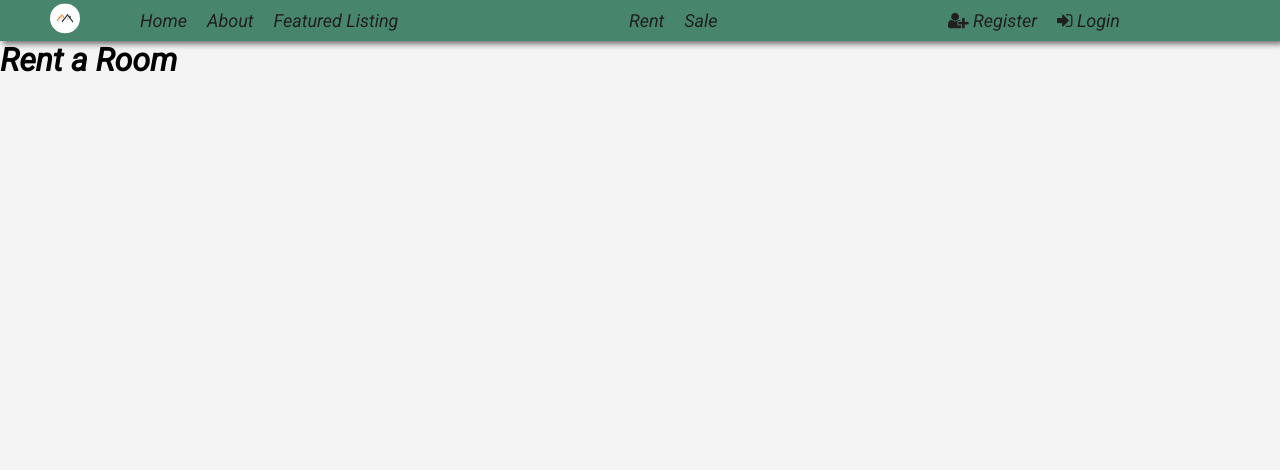
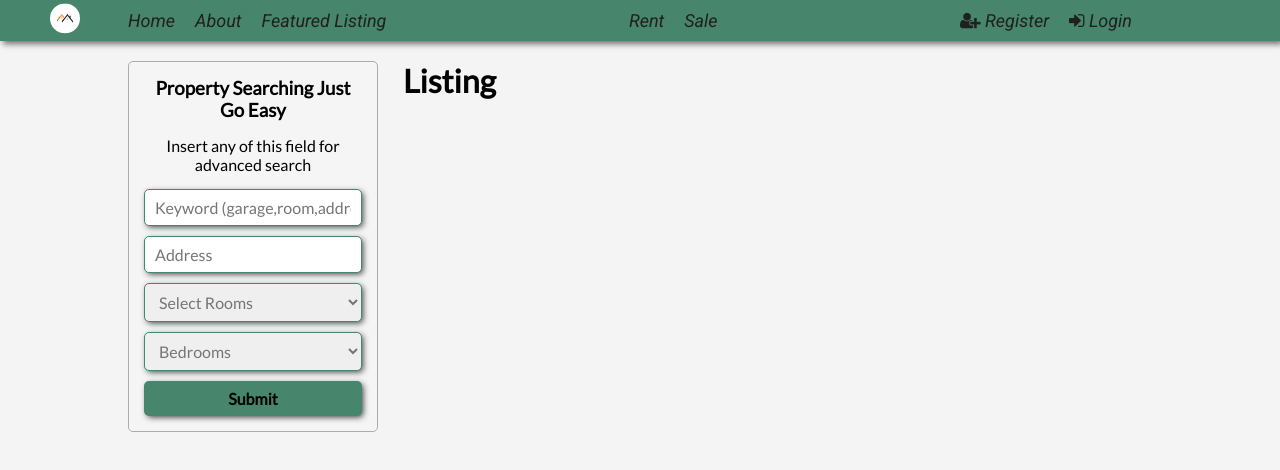
Before and after one commit to Sanjay-RD/roomfinder, a React (Create React App) app: page / in a window 1280 px wide. Shown: the top 470 px of the page. Built offline with nearby package versions, Linux system fonts and the light colour scheme.

Commit message:
Searching and Header fix

```diff
--- a/public/index.html
+++ b/public/index.html
@@ -17,6 +17,11 @@
       href="https://fonts.googleapis.com/css2?family=Roboto:ital@1&display=swap"
       rel="stylesheet"
     />
+    <link rel="preconnect" href="https://fonts.gstatic.com" />
+    <link
+      href="https://fonts.googleapis.com/css2?family=Lato&display=swap"
+      rel="stylesheet"
+    />
     <!-- fonts awesome -->
     <link
       rel="stylesheet"
--- a/src/App.css
+++ b/src/App.css
@@ -6,19 +6,27 @@
 
 * {
   box-sizing: border-box;
-
   padding: 0;
   margin: 0;
   font-family: "Roboto", sans-serif;
 }
 
+h1,
+h2,
+h3,
+h4,
+p {
+  font-family: "Lato", sans-serif;
+}
+
 body {
   background-color: #f4f4f4;
-  overflow: hidden;
+  /* overflow: hidden; */
 }
 
 .container {
-  max-width: 1000px;
+  /* max-width: 1070px; */
+  width: 80%;
   margin: auto;
 }
 
@@ -35,6 +43,12 @@ a {
   text-decoration: none;
 }
 
+.grid-2 {
+  display: grid;
+  grid-template-columns: 1fr 5fr;
+  grid-column-gap: 25px;
+}
+
 /*  */
 
 /*NAVBAR*/
@@ -46,6 +60,9 @@ nav {
   background-color: var(--primary-color);
   box-shadow: 3px 3px 6px 0px rgba(0, 0, 0, 0.55);
   padding: 10px 0px;
+  margin-bottom: 20px;
+  z-index: 1;
+  overflow: hidden;
 }
 
 .logo {
@@ -87,7 +104,64 @@ nav {
   font-size: 20px;
 }
 
-/*  */
+/* Searching */
+.search {
+  width: 250px;
+  border: 1px solid #afabab;
+  padding: 15px 15px;
+  background: #f5f5f5;
+  border-radius: 5px;
+}
+
+.search-mobile-button {
+  display: none;
+}
+
+.search-form {
+  display: flex;
+  flex-direction: column;
+}
+
+p.search-instruction {
+  margin: 15px 0px;
+}
+
+.search-heading,
+.search-instruction {
+  text-align: center;
+}
+
+.form-control {
+  padding: 8px 10px;
+  border-radius: 5px;
+  outline: none;
+  font-family: "Lato";
+  font-size: 16px;
+}
+
+input[type="text"],
+select {
+  margin-bottom: 10px;
+  border: 1px solid var(--primary-color);
+  box-shadow: 2px 2px 6px -1px rgba(0, 0, 0, 0.76);
+  color: #757575;
+}
+
+input[type="text"]:focus,
+select:focus,
+input[type="submit"]:hover {
+  box-shadow: 2px 2px 6px -1px var(--primary-color);
+}
+
+input[type="submit"] {
+  cursor: pointer;
+  font-weight: bold;
+  border: none;
+  background: var(--primary-color);
+  box-shadow: 2px 2px 6px -1px #333;
+}
+
+/* ----------- */
 
 @media screen and (max-width: 960px) {
   .container {
@@ -106,6 +180,10 @@ nav {
     justify-content: center;
   }
 
+  .grid-2 {
+    grid-template-columns: 1fr;
+  }
+
   .login-register {
     margin-left: 20px;
   }
@@ -115,7 +193,7 @@ nav {
     /* display: none; */
     display: flex;
     flex-direction: column;
-    position: absolute;
+    position: fixed;
     width: 100px;
     top: 40px;
     right: -100%;
@@ -123,6 +201,8 @@ nav {
     padding: 5px 0px;
     opacity: 1;
     transition: all 0.5s ease;
+    z-index: 1000;
+    box-shadow: 3px 3px 6px 0px rgba(0, 0, 0, 0.55);
   }
 
   .nav-menu.active {
@@ -149,4 +229,48 @@ nav {
     right: 0;
     transform: translate(-20px, 40%);
   }
+
+  /* Search */
+  .search {
+    margin: auto;
+    position: absolute;
+    top: 50px;
+    left: -100%;
+    width: 90%;
+    transition: all 0.5s ease;
+    z-index: 1;
+  }
+  .modile-search {
+    top: 50px;
+    left: 0;
+    right: 0;
+    margin-left: auto;
+    margin-right: auto;
+    transition: all 0.5s ease;
+  }
+  .search-mobile-button {
+    outline: none;
+    z-index: 100;
+    display: block;
+    cursor: pointer;
+    position: fixed;
+    top: 60px;
+    left: 0;
+    background-color: var(--primary-color);
+    border: none;
+    padding: 8px 5px;
+    border-top-right-radius: 5px;
+    border-bottom-right-radius: 5px;
+    box-shadow: 3px 3px 6px 0px rgba(0, 0, 0, 0.55);
+  }
+  .search-mobile-button:hover {
+    box-shadow: 3px 3px 6px 0px var(--primary-color);
+  }
+  .search-mobile-button p {
+    writing-mode: vertical-rl;
+    -webkit-text-orientation: upright;
+    text-orientation: mixed;
+    font-size: 15px;
+  }
+  /* -------------- */
 }
--- a/src/App.js
+++ b/src/App.js
@@ -1,11 +1,14 @@
 import "./App.css";
 import Header from "./components/layout/Header";
+import Home from "./components/page/Home";
 
 function App() {
   return (
     <div className="App">
       <Header />
-      <h1>Rent a Room</h1>
+      <div className="container">
+        <Home />
+      </div>
     </div>
   );
 }
--- /dev/null
+++ b/src/components/body/Listing.js
@@ -0,0 +1,11 @@
+import React from "react";
+
+function Listing() {
+  return (
+    <div>
+      <h1>Listing</h1>
+    </div>
+  );
+}
+
+export default Listing;
--- /dev/null
+++ b/src/components/body/Search.js
@@ -0,0 +1,57 @@
+import React, { useState } from "react";
+
+function Search() {
+  const [toggle, setToggle] = useState(false);
+
+  const handleClick = () => {
+    setToggle(!toggle);
+  };
+
+  return (
+    <div>
+      <button className="search-mobile-button" onClick={handleClick}>
+        <p>Search</p>
+      </button>
+      <div className={toggle ? "modile-search search" : "search"}>
+        <h3 className="search-heading">Property Searching Just Go Easy</h3>
+        <p className="search-instruction">
+          Insert any of this field for advanced search
+        </p>
+        <form className="search-form">
+          <input
+            type="text"
+            placeholder="Keyword (garage,room,address,etc)"
+            className="form-control"
+          />
+          <input type="text" placeholder="Address" className="form-control" />
+          <select name="rooms" className="form-control">
+            <option value="select rooms" className="placeholder-color">
+              Select Rooms
+            </option>
+            <option value="1">1</option>
+            <option value="2">2</option>
+            <option value="3">3</option>
+            <option value="4">4</option>
+          </select>
+
+          <select name="bedrooms" className="form-control">
+            <option value="Bedrooms" className="placeholder-color">
+              Bedrooms
+            </option>
+            <option value="1">1</option>
+            <option value="2">2</option>
+            <option value="3">3</option>
+          </select>
+          <input
+            type="submit"
+            value="Submit"
+            className="form-control"
+            onClick={handleClick}
+          />
+        </form>
+      </div>
+    </div>
+  );
+}
+
+export default Search;
--- a/src/components/layout/Header.js
+++ b/src/components/layout/Header.js
@@ -1,21 +1,23 @@
-import React,{useState} from "react";
-import logo from '../../images/logo.jpg'
+import React, { useState } from "react";
+import logo from "../../images/logo.jpg";
 
 function Header() {
-  const [toggle,setToggle] = useState(false);
+  const [toggle, setToggle] = useState(false);
 
-  const handleClick =()=>{
-    setToggle(!toggle)
-  }
+  const handleClick = () => {
+    setToggle(!toggle);
+  };
 
   return (
     <nav>
       <div className="container">
-          <div className="logo">
-            <a href="/"><img src={logo}/></a>
-          </div>
+        <div className="logo">
+          <a href="/">
+            <img src={logo} alt="Company logo." />
+          </a>
+        </div>
         <div className="flex-1">
-          <ul className={toggle ? 'nav-menu active':'nav-menu'}>
+          <ul className={toggle ? "nav-menu active" : "nav-menu"}>
             <li>
               <a href="/">Home</a>
             </li>
@@ -47,8 +49,8 @@ function Header() {
             </li>
           </ul>
         </div>
-        <button className="toggle" onClick={handleClick} >
-          <i className={toggle ? 'fa fa-times' :'fa fa-bars'}></i>
+        <button className="toggle" onClick={handleClick}>
+          <i className={toggle ? "fa fa-times" : "fa fa-bars"}></i>
         </button>
       </div>
     </nav>
--- /dev/null
+++ b/src/components/page/Home.js
@@ -0,0 +1,14 @@
+import React from "react";
+import Listing from "../body/Listing";
+import Search from "../body/Search";
+
+function Home() {
+  return (
+    <div className="grid-2">
+      <Search />
+      <Listing />
+    </div>
+  );
+}
+
+export default Home;
```
Also changed, not shown: 1 other file (tests, documents, lock files or other folders).
